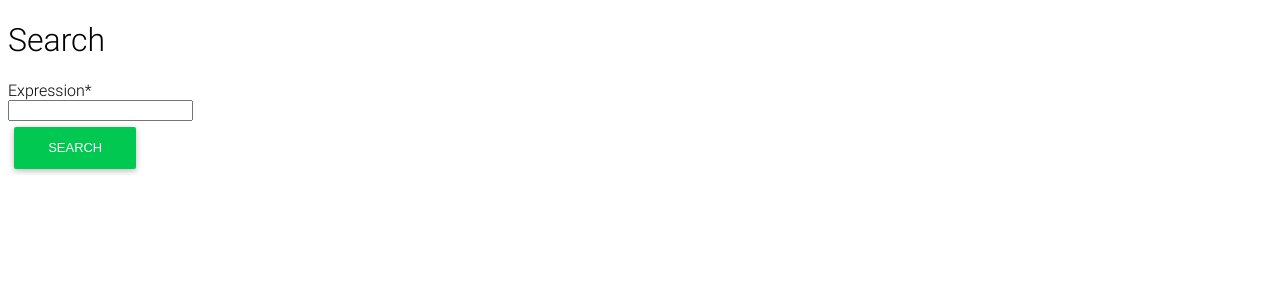
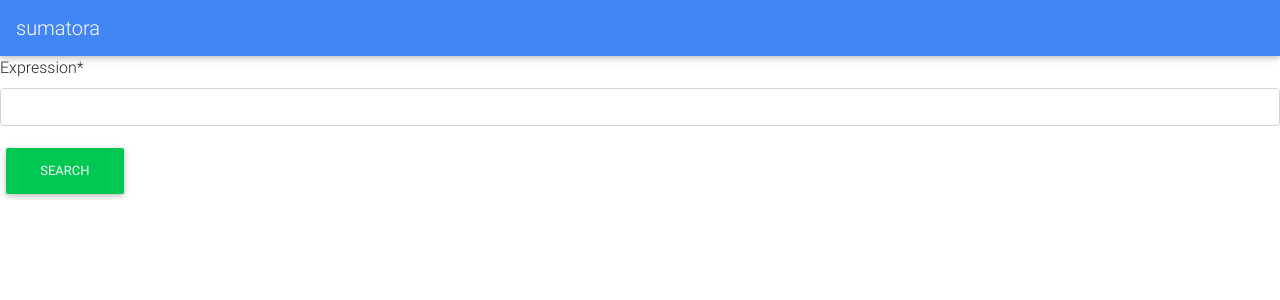
Before and after one commit to HappyPeng2x/SumatoraOnline, a Django app: page /dictionary/search/ in a window 1280 px wide. Shown: the top 300 px of the page. Run offline with Django 3.2, Linux system fonts and the light colour scheme; some libraries are stand-ins or nearby versions.

Commit message:
Added navigation bar

```diff
--- a/dictionary/templates/base_generic.html
+++ b/dictionary/templates/base_generic.html
@@ -2,29 +2,31 @@
 
 <!DOCTYPE html>
 <html lang="en">
-  <head>
-    <link href="{% static "fontawesome/css/all.css" %}" rel="stylesheet">
-    <link type="text/css" rel="stylesheet" href\="{% static "mdb/css/bootstrap.css" %}"/>
-    <link type="text/css" rel="stylesheet" href="{% static "mdb/css/mdb.css" %}"/>
+<head>
+  <meta charset="UTF-8">
+  <meta name="viewport" content="width=device-width, initial-scale=1, shrink-to-fit=no">
+  <meta http-equiv="x-ua-compatible" content="ie=edge">
+  <title>Material Design for Bootstrap</title>
+  <link rel="stylesheet" href="{% static "css/all.css" %}">
+  <link rel="stylesheet" href="{% static "mdb/css/bootstrap.min.css" %}">
+  <link rel="stylesheet" href="{% static "mdb/css/mdb.min.css" %}">
+</head>
+<body>
+  <header>
+    <nav class="navbar navbar-expand-lg navbar-dark primary-color">
+      <a class="navbar-brand" href="#">sumatora</a>
+  </nav>
+</header>
 
-    <!--Let browser know website is optimized for mobile-->
-    <meta name="viewport" content="width=device-width, initial-scale=1.0"/>
-   </head>
-  <body>
+  <main>
+    {% block content %}
+    {% endblock %}
+  </main>
 
-    <div class="container">
-      <div class="row justify-content-center">
-	        <div class="col-8">
+<script type="text/javascript" src="{% static "mdb/js/jquery.min.js" %}"></script>
+<script type="text/javascript" src="{% static "mdb/js/popper.min.js" %}"></script>
+<script type="text/javascript" src="{% static "mdb/js/bootstrap.min.js" %}"></script>
+<script type="text/javascript" src="{% static "mdb/js/mdb.min.js" %}"></script>
 
-		  {% block content %}<!-- default content text (typically empty) -->{% endblock %}
-
-		</div>
-      </div>
-      </div>
-
-     <script type="text/javascript" src="{% static "jquery/jquery-3.4.1.js" %}"></script>
-     <script type="text/javascript" src="{% static "mdb/js/popper.js" %}"></script>
-     <script type="text/javascript" src="{% static "mdb/js/bootstrap.js" %}"></script>
-     <script type="text/javascript" src="{% static "mdb/js/mdb.js" %}"></script>
-  </body>
+</body>
 </html>
--- a/dictionary/templates/dictionary/results.html
+++ b/dictionary/templates/dictionary/results.html
@@ -1,7 +1,6 @@
 {% extends "base_generic.html" %}
 
 {% block content %}
-<h1>Results</h1>
 
 {% for r in results %}
 
--- a/dictionary/templates/dictionary/search.html
+++ b/dictionary/templates/dictionary/search.html
@@ -3,7 +3,6 @@
 {% load crispy_forms_tags %}
 
 {% block content %}
-<h1 class="mt-2">Search</h1>
 
 <form action="" method="post">
   {% csrf_token %}
@@ -12,4 +11,5 @@
 
   <input type="submit" value="Search" class="btn btn-success">
 </form>
+
 {% endblock %}
```
